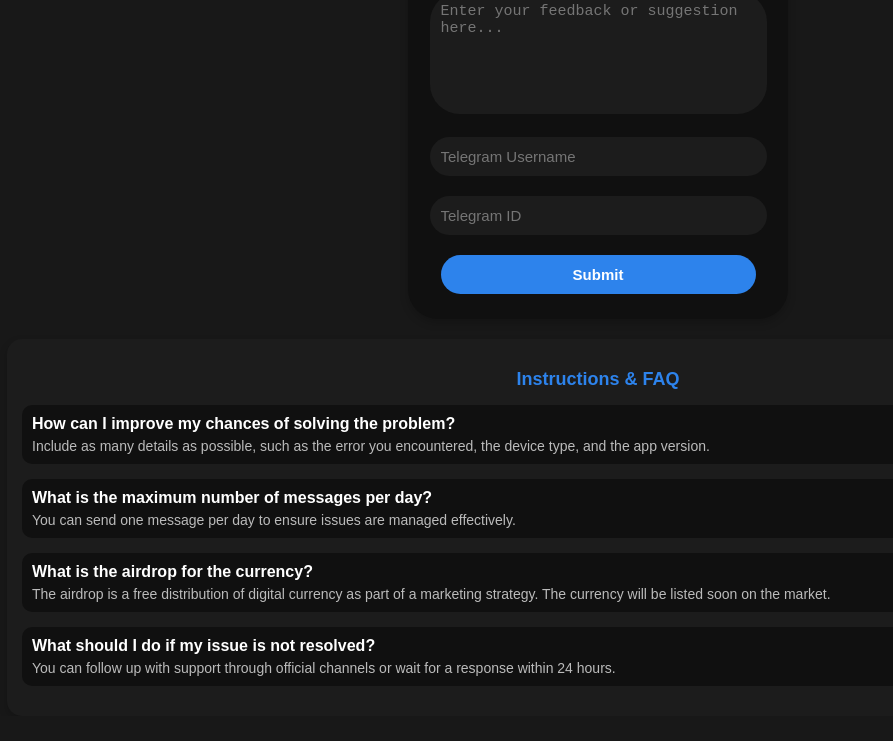
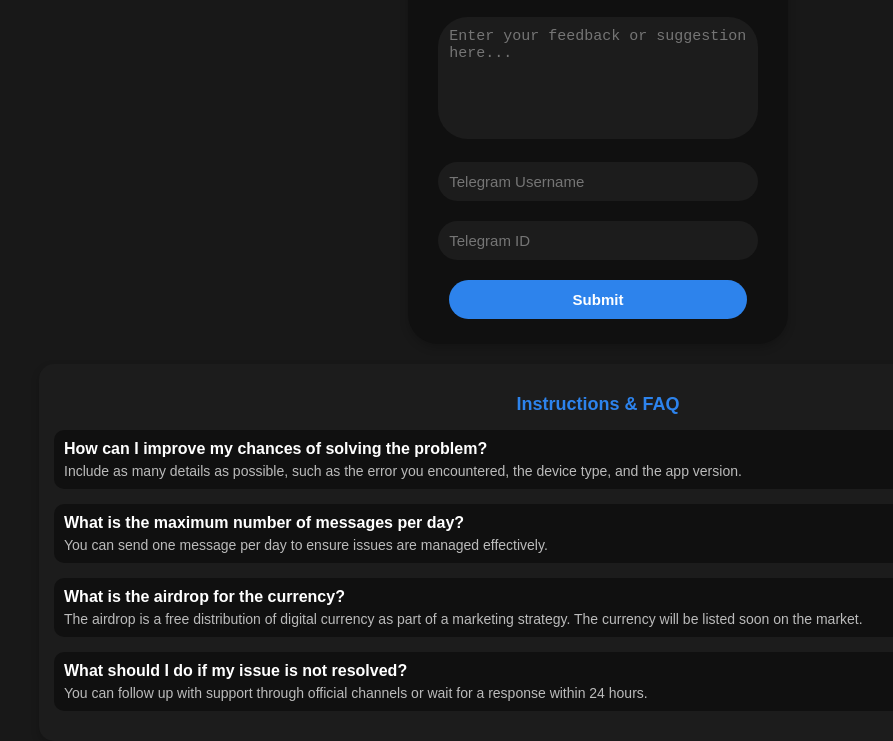
Before and after one commit to mx-app/Halwen, a plain HTML site: page index.html in a window 1280 px wide. Shown: the part 118-859 px from the top of the page, without its empty margins (42-935 px from the left). Before the commit the page ends 834 px from the top, so only its background shows below. Drawn offline with Linux system fonts and the light colour scheme; a script that the page names is missing.

Commit message:
Update style.css

```diff
--- a/style.css
+++ b/style.css
@@ -32,6 +32,7 @@
 
 /* تصميم الحاوية الأساسية */
 .container {
+    margin-top: 50px;
     text-align: center;
     max-width: 350px;
     width: 85%;
@@ -74,7 +75,7 @@
 
 /* تصميم الحقول النصية والأزرار */
 textarea, input, button {
-    width: 90%;
+    width: 85%;
     margin: 10px auto;
     padding: 10px;
     border-radius: 30px;
@@ -122,7 +123,7 @@
 /* تصميم الأسئلة (FAQ) */
 .faq-container {
     margin-top: 20px;
-    width: 90%;
+    width: 85%;
     padding: 15px;
     background-color: #1c1c1c;
     border-radius: 15px;
```
